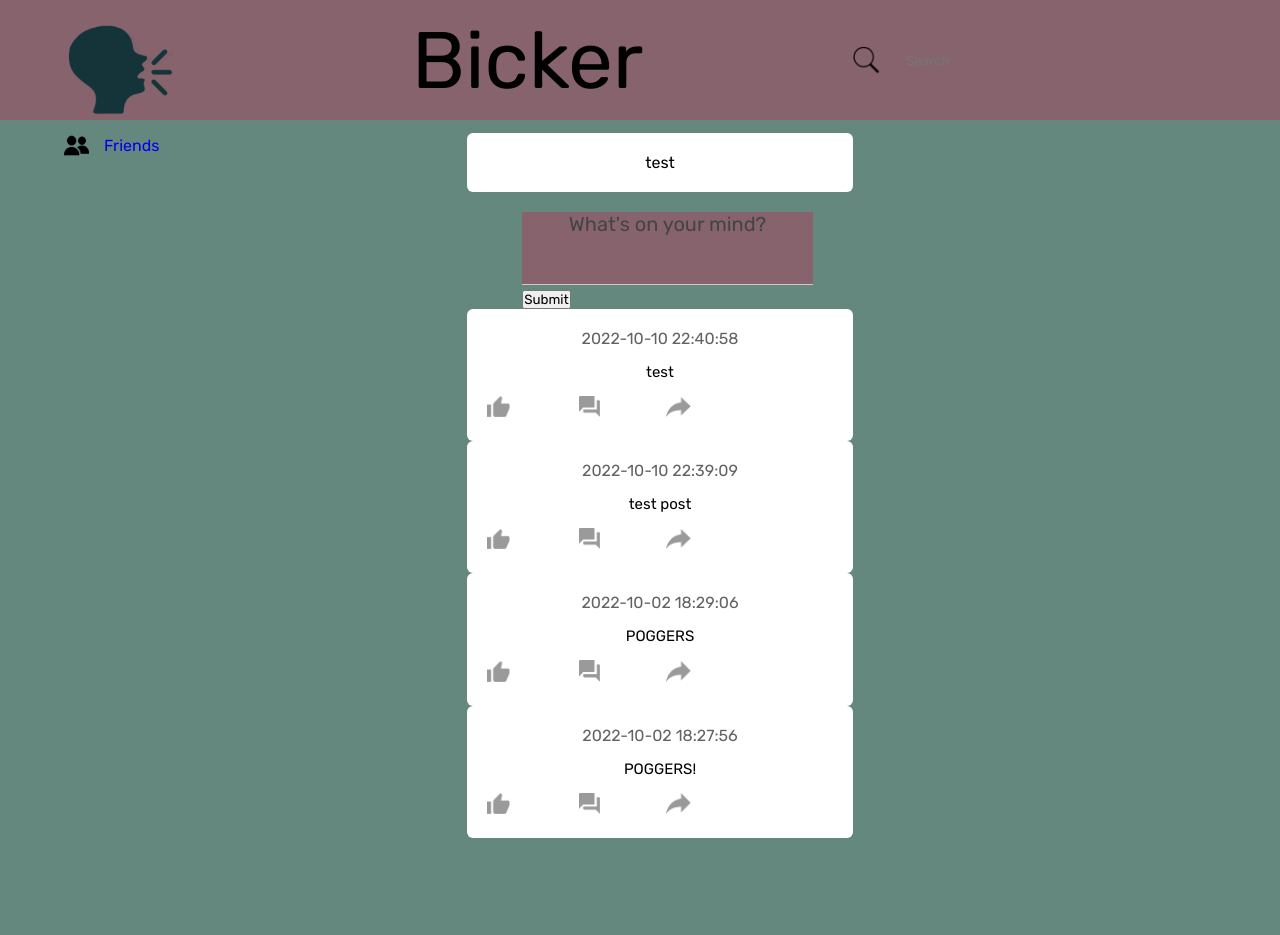
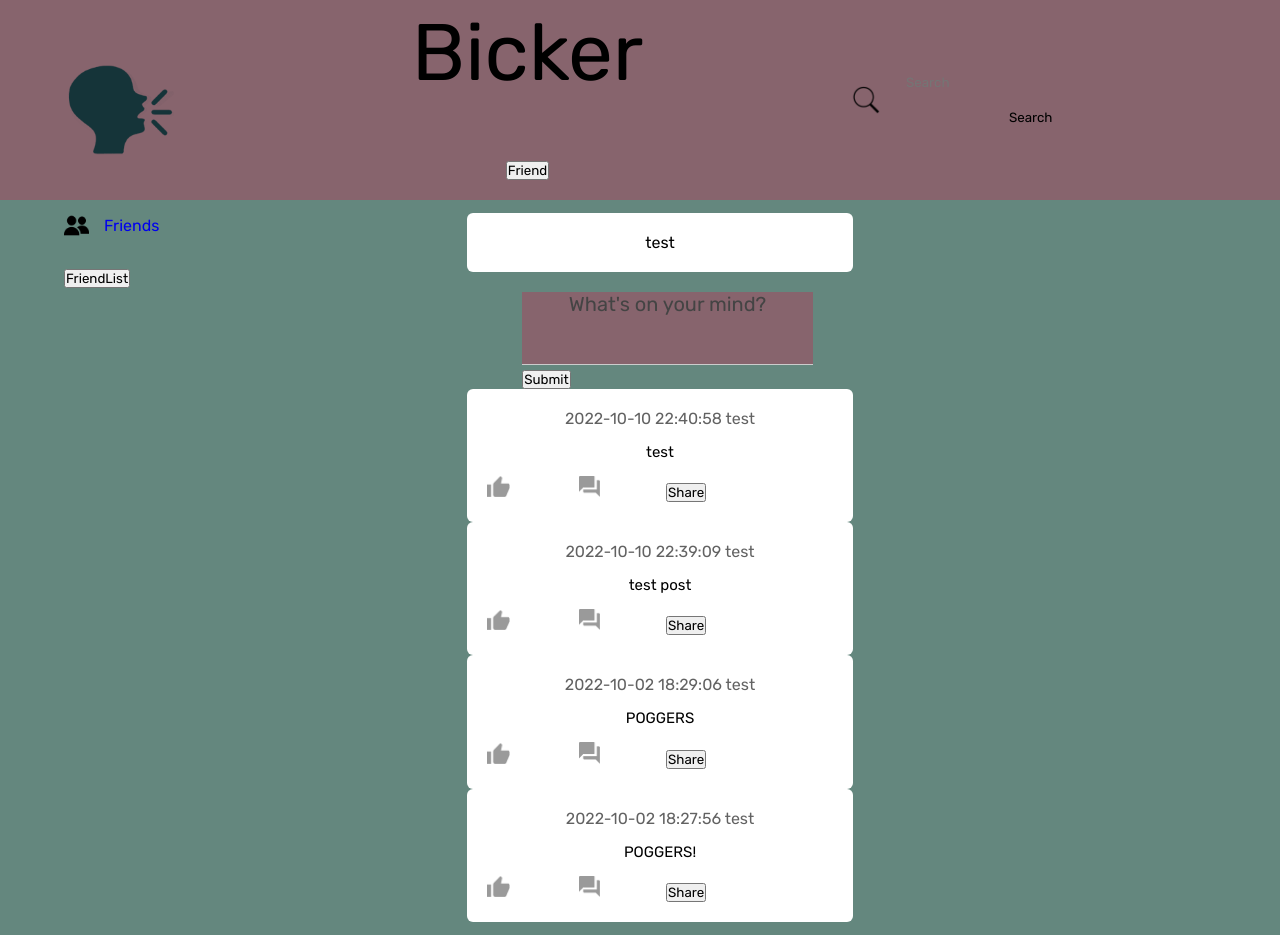
Before and after one commit to kwo20/Group1, a Flask app: page /frontpage in a window 1280 px wide. Before the commit the page ends 838 px from the top, so only its background shows below. Run offline with Flask 2, Linux system fonts and the light colour scheme; data comes from the database, SQL or seed files in the repository.

Commit message:
Update all templates to include new functionality

```diff
--- a/templates/create.html
+++ b/templates/create.html
@@ -2,18 +2,18 @@
   <head>
     <title>Create Account</title>
     <meta name="viewport" content="width=device-width, initial-scale=1.0">
-    <link href="static/bootstrap.min.css" rel="stylesheet" media="screen">
+    <link href="{{ url_for('static', filename='style.css') }}" rel="stylesheet" media="screen">
   </head>
   <body>
     <div class="container">
-      <h1>enter username and password</h1>
+      <h1>Create Account</h1>
       <br>
       <form action="" method="post">
         <input type="text" placeholder="Username" name="username" value="{{
           request.form.username }}">
          <input type="password" placeholder="Password" name="password" value="{{
           request.form.password }}">
-        <input class="btn btn-default" type="submit" value="create account">
+        <input class="btn btn-default" type="submit" value="Create Account">
       </form>
       {% if error %}
         <p class="error"><strong>Error:</strong> {{ error }}
--- a/templates/frontpage.html
+++ b/templates/frontpage.html
@@ -19,11 +19,18 @@
 
         <div class = "nav-middle">
             Bicker
+            <form action="" method="post">
+                <input class="btn btn-default" name="frienduser" type="submit" value="Friend">
+            </form>
         </div>
         <div class = "nav-right">
             <div class = "search-box">
                 <img src = "{{ url_for('static', filename='searchicon.png') }}" alt = "search icon">
-                <input type = "text" placeholder = "Search">
+            <form action="" method="post">
+                <input type="text" placeholder="Search" name="searchuser" value="{{
+                    request.form.searchuser }}">
+                <input class="btn btn-default" type="submit" value="Search">
+            </form>
             </div>
 
 
@@ -37,6 +44,9 @@
             <div class="important-links">
                 <!--IGNORE THIS LINE UNTIL WE DEAL WITH FRIENDS FEATURE-->
                 <a href="#"><img src = "{{ url_for('static', filename='friendsicon.png') }}" alt = "friends icon">Friends</a>
+                <form action="" method="post">
+                    <input class="btn btn-default" name="friendlist" type="submit" value="FriendList">
+                </form>
             </div>
         </div>
 
@@ -60,6 +70,7 @@
 
                     <!--figure out a way to get the actual time of the post-->
                     <span>{{ row[3] }}</span>
+                    <span>{{ row[2] }}</span>
                 </div>
 
                 <p class = "post-text">{{ row[1] }}</p>
@@ -69,7 +80,13 @@
                     <div class = "activity-icons">
                         <div><img src = "{{ url_for('static', filename='like.png') }}"></div>
                         <div><img src = "{{ url_for('static', filename='comments.png') }}"></div>
-                        <div><img src = "{{ url_for('static', filename='share.png') }}"></div>
+                        <div>
+                            <form action="" method="post">
+                                <input type ="number" style="display: none" id="sharebutton" name="sharebutton" value='{{ row[0] }}' min='{{ row[0] }}' max='{{ row[0] }}'>
+                                <input type="submit" value="Share">
+                            </form>
+                        </div>
+                        <!--<div><img src = "{{ url_for('static', filename='share.png') }}"></div>-->
                     </div>
                 </div>
 
```
Also changed, not shown: templates/friendlist.html (added, +25 -0 lines).
